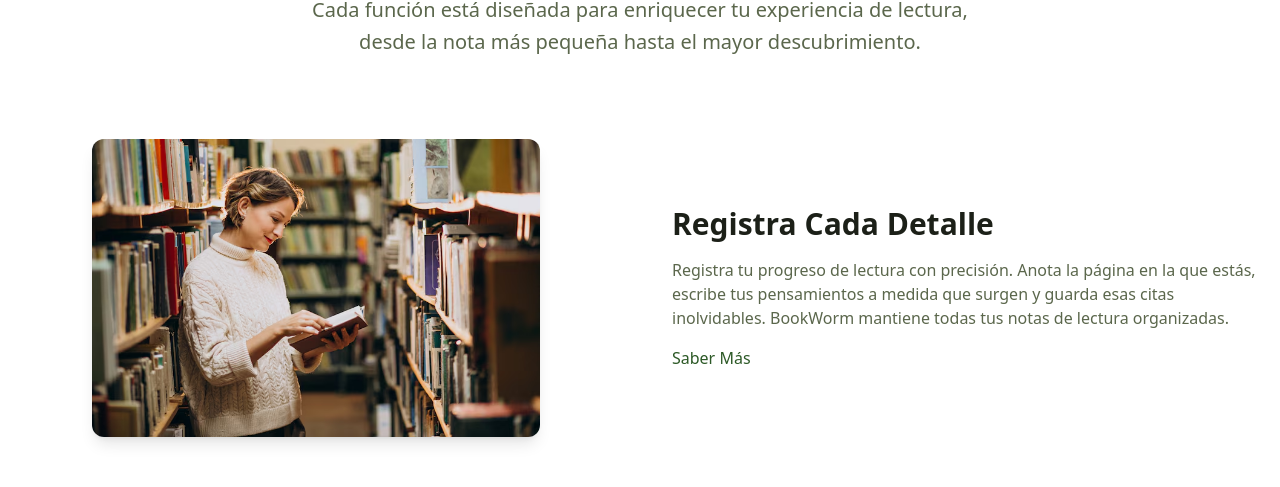
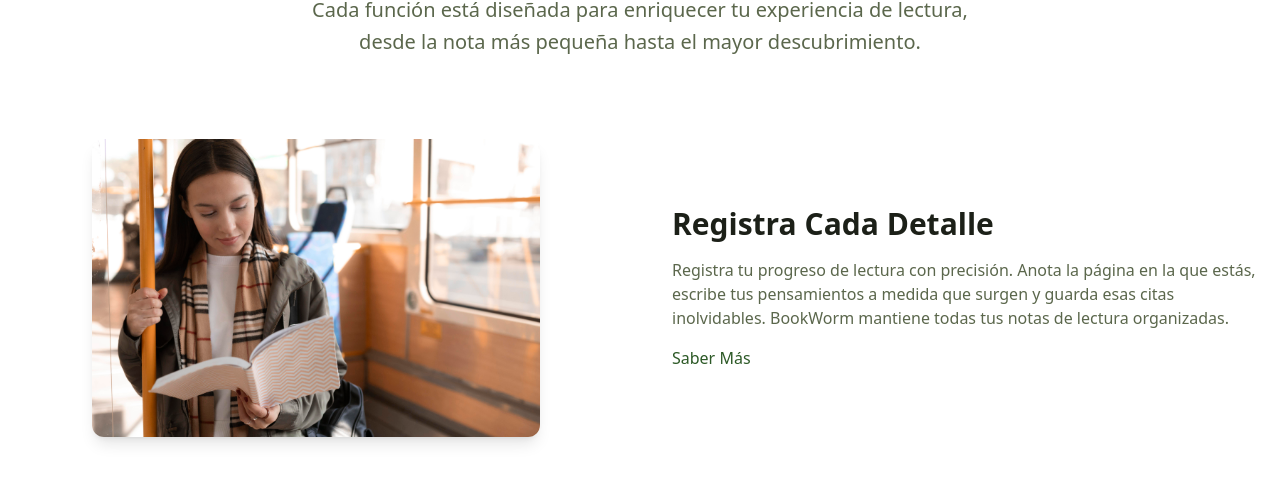
Before and after one commit to zizou1057/APP-bookworm, a React (Vite) app: page / in a window 1280 px wide. Shown: the part 2317-2804 px from the top of the page. Built offline with nearby package versions, Linux system fonts and the light colour scheme.

Commit message:
[dyad] Uploading new images and updating the Details component to use them - wrote 3 file(s)

```diff
--- a/src/components/landing/Details.tsx
+++ b/src/components/landing/Details.tsx
@@ -6,7 +6,7 @@ const detailsData = [
     title: "Registra Cada Detalle",
     description:
       "Registra tu progreso de lectura con precisión. Anota la página en la que estás, escribe tus pensamientos a medida que surgen y guarda esas citas inolvidables. BookWorm mantiene todas tus notas de lectura organizadas.",
-    image: "/images/mujer-joven-estudiando-biblioteca_1303-19014.avif",
+    image: "/images/passenger-reading-travelling-by-tram.jpg", // Updated image path
     reverse: false,
   },
   {
```
Also changed, not shown: public/images/passenger-reading-travelling-by-tram.jpg (added), public/images/photo-1709486973903-ba0f098a28bf.jpg (added).
